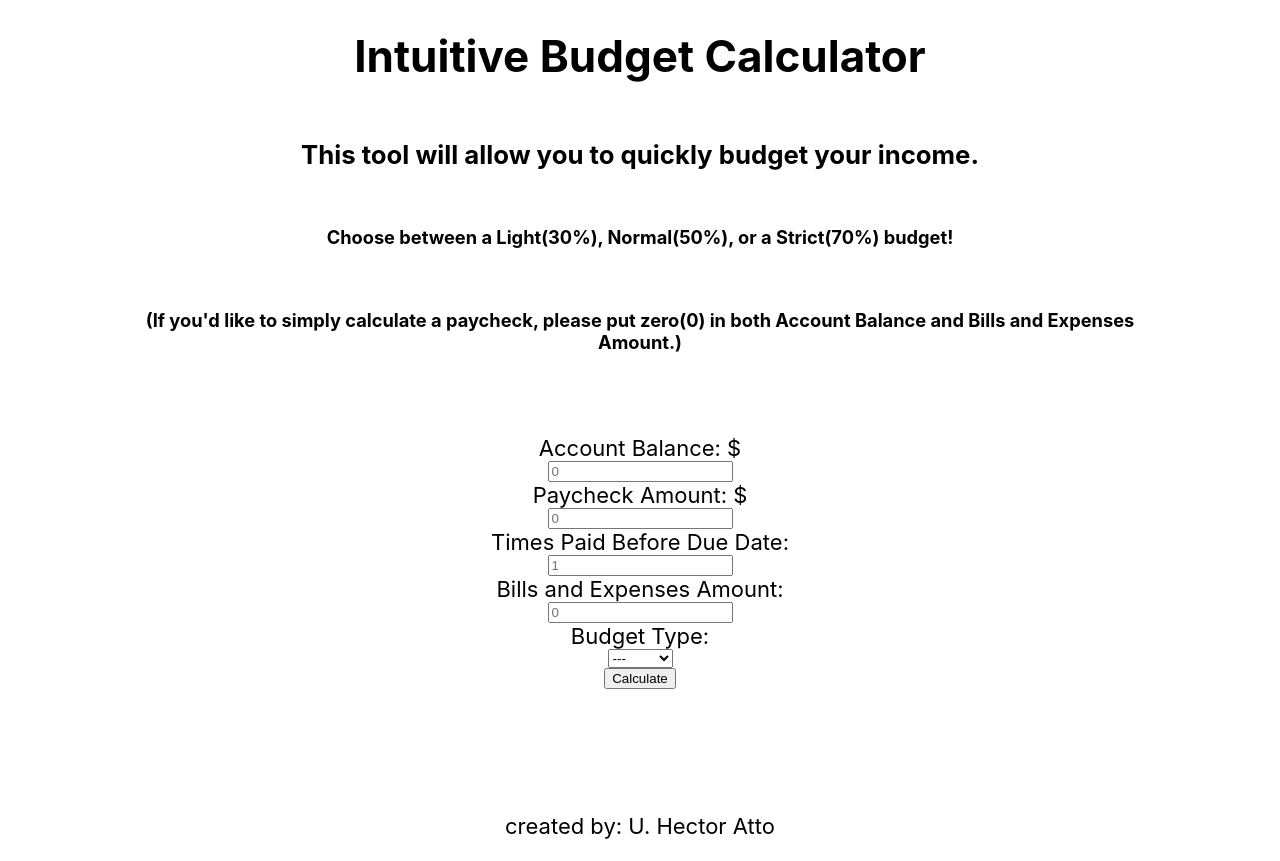
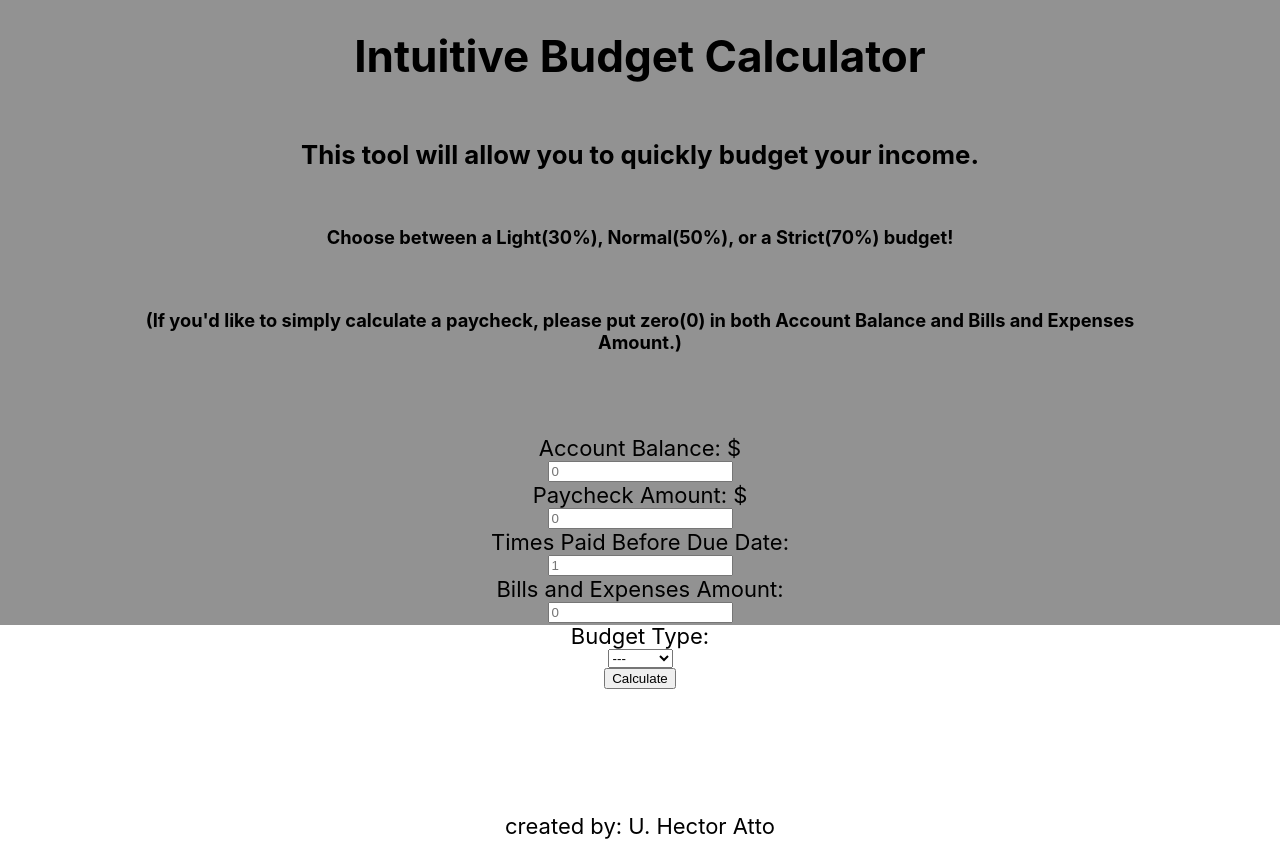
Before and after one commit to hector8th/budget, a React (Create React App) app: page / in a window 1280 px wide. Built offline with nearby package versions, Linux system fonts and the light colour scheme.

Commit message:
Update App.css

```diff
--- a/src/App.css
+++ b/src/App.css
@@ -3,6 +3,7 @@
   width: 100%;
   text-align: center;
   font-size: calc(10px + 1.5vmin);
+  background-color: rgb(146, 146, 146);
 }
 
 /* ***************************************************************************************************** */
@@ -30,7 +31,7 @@
   width: 200px;
   color:rgb(131, 0, 131);
   padding-bottom: 5%;
-  font-weight: bold;
+  /* font-weight: bold; */
   text-shadow: -1px -1px 0 #000000, 1px -1px 0 #000000, -1px 1px 0 #000000, 1px 1px 0 #000000;
 }
 /* .content-window {
```
